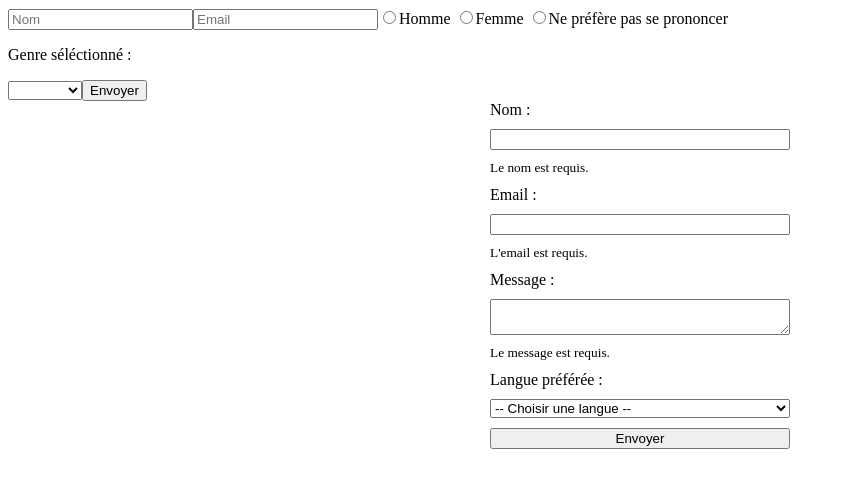
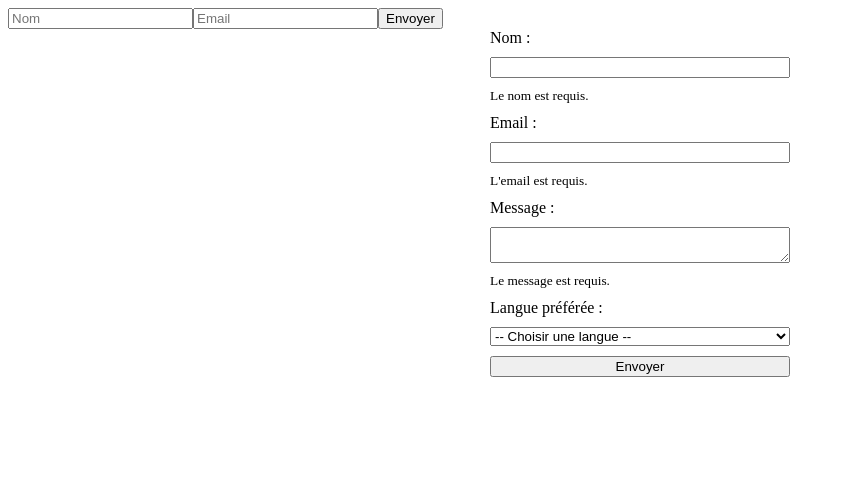
Before and after one commit to ClementHamonDev/Formation-Angular-Juin, an Angular app in the folder formation-angular/: page / in a window 1280 px wide. Shown: the top 488 px of the page, without its empty margins (0-845 px from the left). Built offline with nearby package versions, Linux system fonts and the light colour scheme.

Commit message:
formulaire avec formbuilder

```diff
--- a/formation-angular/src/app/app.component.html
+++ b/formation-angular/src/app/app.component.html
@@ -75,26 +75,9 @@
 <app-role-switch></app-role-switch>
 <app-permission></app-permission> -->
 
-<form (ngSubmit)="onSubmit()">
-    <input type="text" [(ngModel)]="nom" name="nom" placeholder="Nom" required>
-    <input type="email" [(ngModel)]="email" name="email" placeholder="Email" required>
-
-    <label>
-        <input type="radio" [(ngModel)]="genre" value="Homme" [ngModelOptions]="{standalone: true}">Homme
-    </label>
-    <label>
-        <input type="radio" [(ngModel)]="genre" value="Femme" [ngModelOptions]="{standalone: true}">Femme
-    </label>
-    <label>
-        <input type="radio" [(ngModel)]="genre" value="Ne préfère pas dire" [ngModelOptions]="{standalone: true}">Ne préfère pas se prononcer
-    </label>
-    <p>Genre séléctionné : {{this.genre}}</p>
-
-    <select [(ngModel)]="pays" name="pays">
-        <option value="France">France</option>
-        <option value="Belgique">Belgique</option>
-        <option value="Suisse">Suisse</option>
-    </select>
+<form (ngSubmit)="onSubmit()" [formGroup]="formulaire">
+    <input type="text" formControlName="nom" placeholder="Nom">
+    <input type="email" formControlName="email" placeholder="Email">
     <button type="submit">Envoyer</button>
 </form>
 
--- a/formation-angular/src/app/app.component.ts
+++ b/formation-angular/src/app/app.component.ts
@@ -5,12 +5,12 @@ import { CommonModule } from '@angular/common';
 import { ComposantAComponent } from '../components/exercice-5/composant-a/composant-a.component';
 import { ComposantCComponent } from '../components/exercice-5/composant-c/composant-c.component';
 import { ComposantBComponent } from '../components/exercice-5/composant-b/composant-b.component';
-import { FormsModule } from '@angular/forms';
+import { FormBuilder, FormGroup, FormsModule, ReactiveFormsModule, Validators } from '@angular/forms';
 import { ContactFormComponent } from "../components/exercice-8/contact-form/contact-form.component";
 
 @Component({
   selector: 'app-root',
-  imports: [RouterOutlet, FormsModule, CommonModule, ContactFormComponent],
+  imports: [RouterOutlet, FormsModule, CommonModule, ContactFormComponent, ReactiveFormsModule],
   templateUrl: './app.component.html',
   styleUrl: './app.component.css'
 })
@@ -44,10 +44,12 @@ export class AppComponent {
 
   conditionChiffre = 2222
 
-  nom: string = '';
-  email: string = '';
+  // nom: string = '';
+  // email: string = '';
   genre: string = '';
   pays: string = '';
+
+  formulaire: FormGroup;
 
   init = () => {
     console.log(this.counter());
@@ -58,11 +60,13 @@ export class AppComponent {
 
   }
 
-  constructor() {
-    this.init();
-    effect(() => {
-      console.log(this.counter() - 1)
-    })
+  constructor(private formBuilder: FormBuilder) {
+    this.formulaire = this.formBuilder.group(
+      {
+        nom: ['', [Validators.required, Validators.minLength(3)]],
+        email: ['', [Validators.required, Validators.email]]
+      }
+    )
   }
 
   increment = () => {
@@ -76,7 +80,12 @@ export class AppComponent {
   incrementAge = () => this.currentAge.set(this.currentAge()+1)
 
   onSubmit(){
-    console.log('Formulaire soumis', this.nom, this.email, this.genre, this.pays)
+    if(this.formulaire.valid){
+      console.log(this.formulaire.value)
+    }
+    else {
+      console.log('invalide')
+    }
   }
 
 }
```
